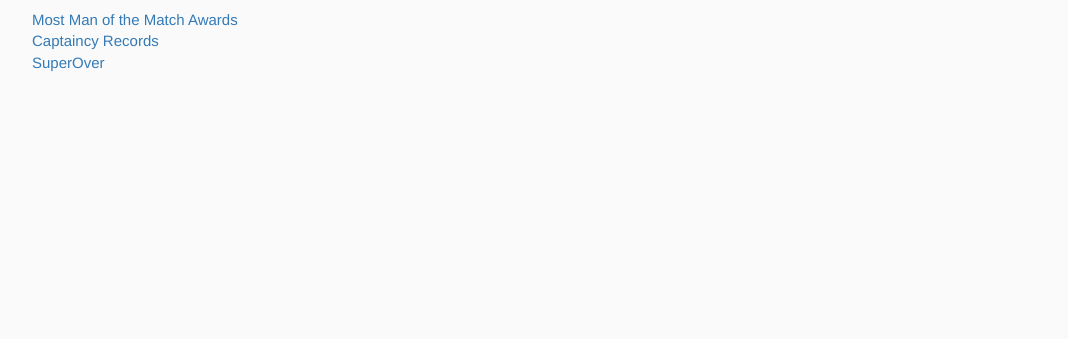
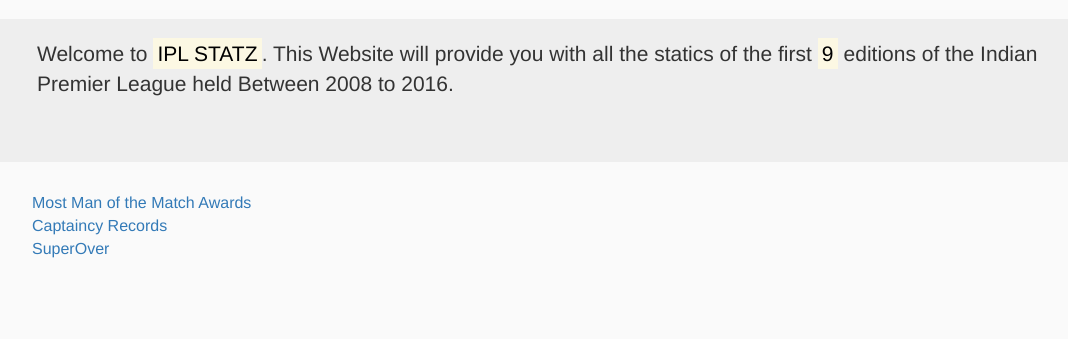
Before and after one commit to namanjain10/IPL-STATS, a Django app: template templates/firstApp/index.html in a window 1280 px wide. Shown: the part 461-800 px from the top of the page, without its empty margins (93-1161 px from the left). Run offline with Django 3.2, Linux system fonts and the light colour scheme; the template is opened without the code that fills it, so the values that code supplies are empty; parts of the project's set-up code (start-up, migrations or seed data) failed here and were passed over; some libraries are stand-ins or nearby versions.

Commit message:
first page text

```diff
--- a/templates/firstApp/index.html
+++ b/templates/firstApp/index.html
@@ -101,9 +101,13 @@
             <span class="sr-only">Next</span>
             </a>
         </div>
+        <br>
+        <div class="jumbotron" style="padding-top : 20px">
+            <p>Welcome to <mark>IPL STATZ</mark>. This Website will provide you with all the statics of the first <mark>9</mark> editions of the Indian Premier League held Between 2008 to 2016.</p>
+        </div>
 
-        <div class="container" style="padding-top:10px">
-            <ul style="list-style-type: none; font-size : 15px">
+        <div class="container" >
+            <ul style="list-style-type: none; font-size : 16px">
                 <li><a href="/mom">Most Man of the Match Awards</a></li>
                 <li><a href="/captain">Captaincy Records</a></li>
                 <li><a href="/superover">SuperOver</a></li>
```
Lines whose indentation alone changed are shown as unchanged.
